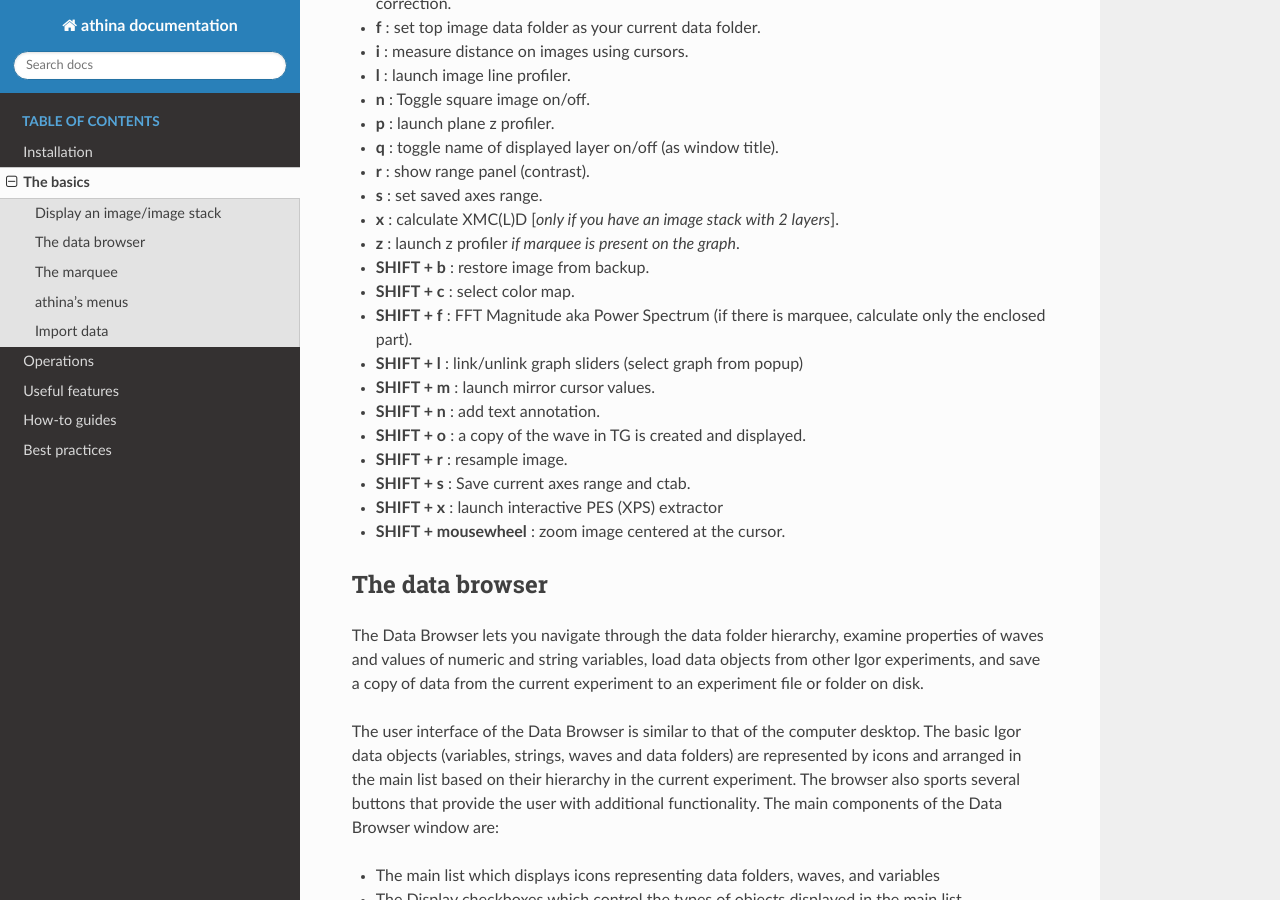
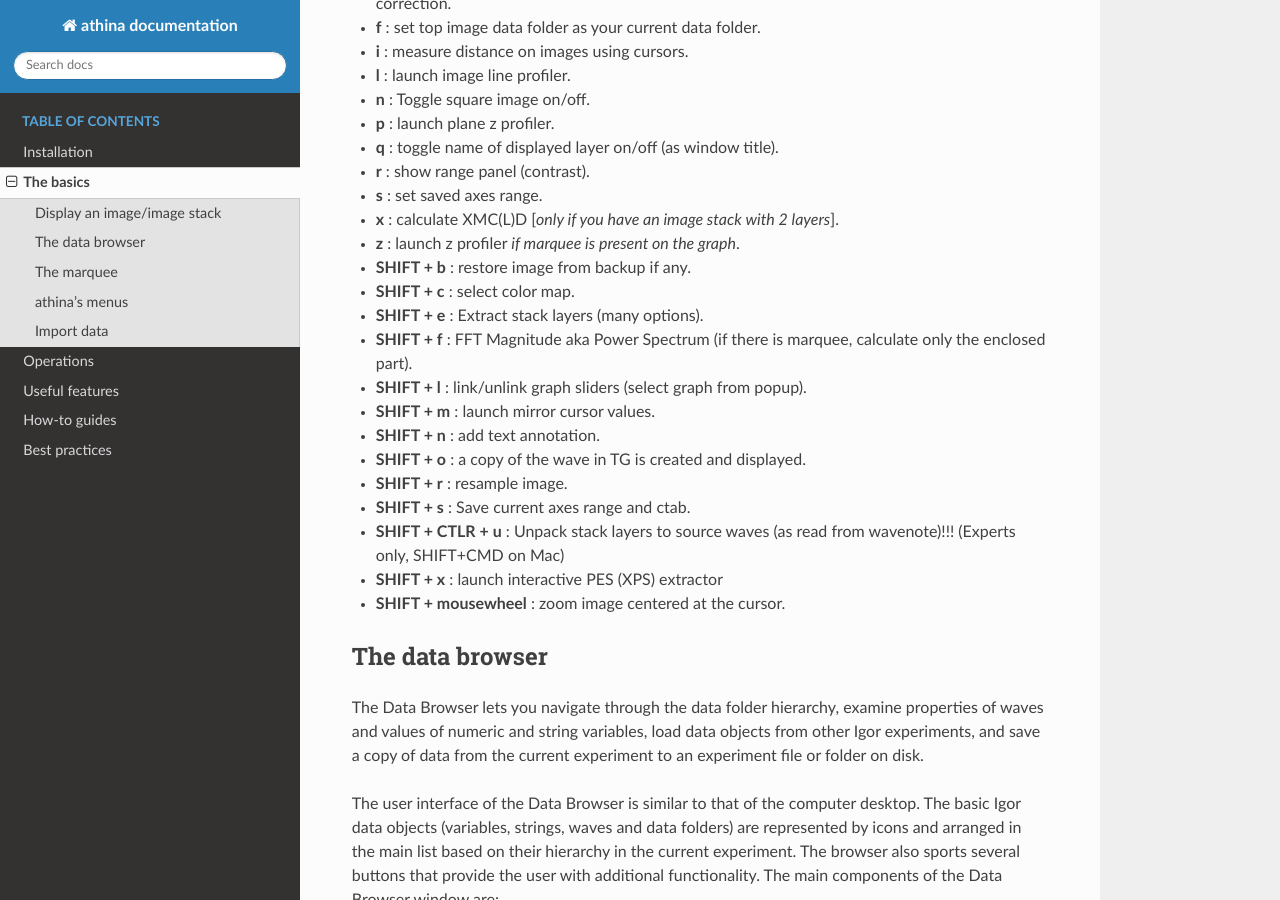
Before and after one commit to evangelosgolias/athina, a Sphinx documentation site: the page built from doc/source/files/thebasics.md, in a window 1280 px wide and 900 px high, scrolled down 841 px. Built offline with Sphinx 7.4.7 and the Read the Docs theme 3.1.0, drawn with Linux system fonts in a browser that asks for light colours.

Commit message:
Changes to extracting layers. New shortcut to unpack layers for safety.

```diff
--- a/doc/source/files/thebasics.md
+++ b/doc/source/files/thebasics.md
@@ -32,15 +32,17 @@
 - **s** : set saved axes range.
 - **x** : calculate XMC(L)D [*only if you have an image stack with 2 layers*].
 - **z** : launch z profiler *if marquee is present on the graph*.
-- **SHIFT + b** : restore image from backup.
+- **SHIFT + b** : restore image from backup if any.
 - **SHIFT + c** : select color map.
+- **SHIFT + e** : Extract stack layers (many options).
 - **SHIFT + f** : FFT Magnitude aka Power Spectrum (if there is marquee, calculate only the enclosed part).
-- **SHIFT + l** : link/unlink graph sliders (select graph from popup)
+- **SHIFT + l** : link/unlink graph sliders (select graph from popup).
 - **SHIFT + m** : launch mirror cursor values.
 - **SHIFT + n** : add text annotation.
 - **SHIFT + o** : a copy of the wave in TG is created and displayed.
 - **SHIFT + r** : resample image.
 - **SHIFT + s** : Save current axes range and ctab.
+- **SHIFT + CTLR + u** : Unpack stack layers to source waves (as read from wavenote)!!! (Experts only, SHIFT+CMD on Mac)
 - **SHIFT + x** : launch interactive PES (XPS) extractor
 - **SHIFT + mousewheel** : zoom image centered at the cursor.
 
```
Also changed, not shown: 4 other files.
